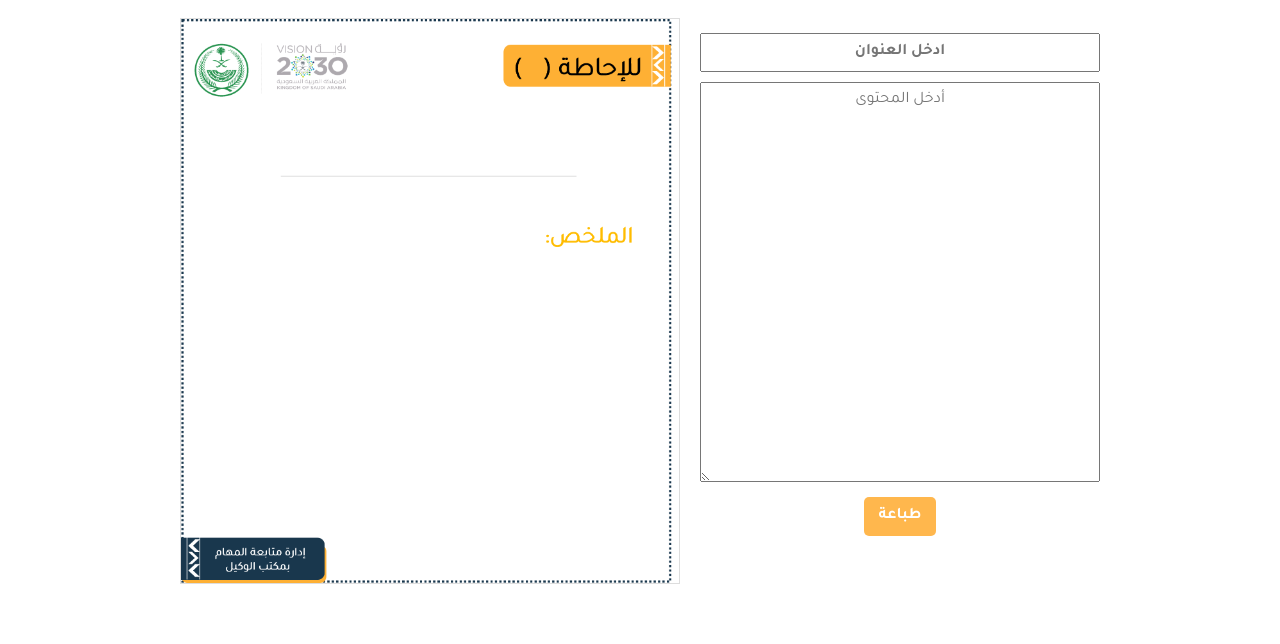
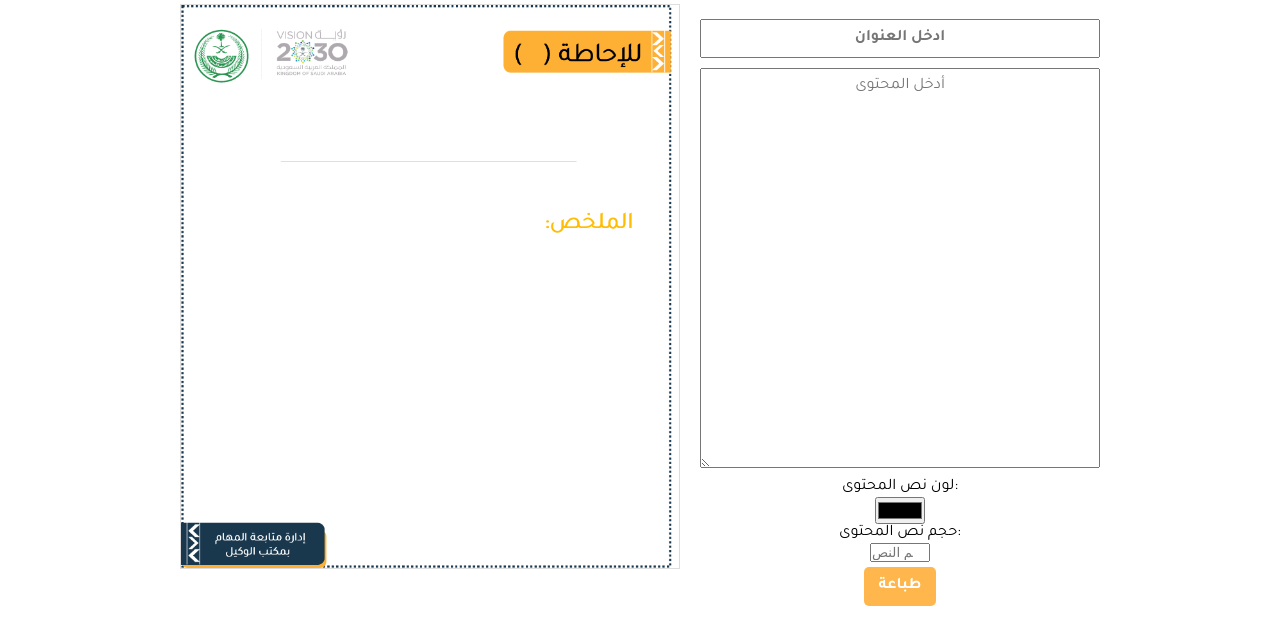
Before and after one commit to Fahadsalharbi/prtask, a plain HTML site: page index.html in a window 1280 px wide. Shown: the part 154-798 px from the top of the page. Drawn offline with Linux system fonts and the light colour scheme.

Commit message:
Update index.html

```diff
--- a/index.html
+++ b/index.html
@@ -9,7 +9,7 @@
 </head>
 <body>
     <header>
-        <h1 id="page-title">نموذج قصاصة سمو الأمير حفظه الله</h1> <!-- عنوان الصفحة -->
+        <h1 id="page-title">نموذج قصاصة سمو الأمير حفظه الله</h1>
     </header>
     <div class="container">
         <div class="image-container">
@@ -20,6 +20,14 @@
         <div class="controls" id="controls">
             <input type="text" id="title-input" placeholder="أدخل العنوان">
             <textarea id="content-input" placeholder="أدخل المحتوى"></textarea>
+
+            <!-- خيارات تخصيص المحتوى -->
+            <label for="text-color">لون نص المحتوى:</label>
+            <input type="color" id="text-color" name="text-color">
+
+            <label for="text-size">حجم نص المحتوى:</label>
+            <input type="number" id="text-size" name="text-size" min="10" max="100" placeholder="حجم النص">
+
             <button onclick="printImage()">طباعة</button>
         </div>
     </div>
```
